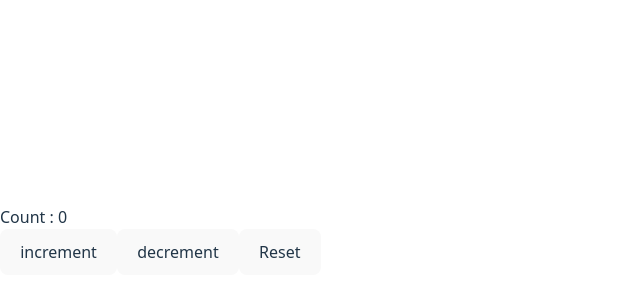
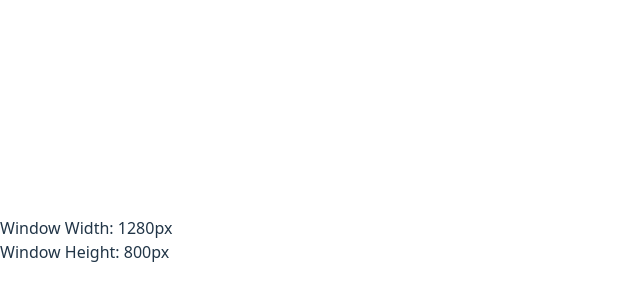
Before and after one commit to Rajat-web-server/React_Learning, a React app: page / in a window 1280 px wide. Shown: the part 160-460 px from the top of the page, without its empty margins (0-640 px from the left). Built offline with nearby package versions, Linux system fonts and the light colour scheme; the HTML template or start-up script is replaced by a standard one.

Commit message:
Example of useEffect

```diff
--- a/src/App.jsx
+++ b/src/App.jsx
@@ -1,13 +1,13 @@
 import { Appp } from "./UseRef.jsx"
 import {CounterWithInit} from "./counterWithinit.jsx"
 import { CustomCount } from "./CustomCounter.jsx"
+import { MyComponent } from "./myComponent.jsx"
 
 
 function App() {
   return (
     <div>
-      <CustomCount/>
-
+      <MyComponent/>
     </div>
 
   )
--- /dev/null
+++ b/src/myComponent.jsx
@@ -0,0 +1,29 @@
+import {useState, useEffect} from "react"
+
+export function MyComponent() {
+    const[width,setWidth]=useState(window.innerWidth)
+    const[height,setHeight]=useState(window.innerHeight)
+
+
+
+
+    function handleResize(){
+        setWidth(window.innerWidth)
+        //
+        setHeight(window.innerHeight)
+        //
+    }
+    useEffect(()=>{
+    window.addEventListener("resize",handleResize)
+    console.log(window.innerWidth)
+    console.log("Event Listener added")
+
+},[])
+
+    return (
+        <div>
+            <p>Window Width: {width}px</p>
+            <p>Window Height: {height}px</p>
+        </div>
+    )
+}
```
